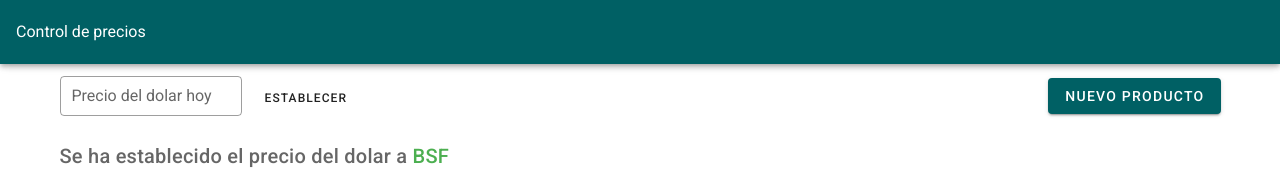
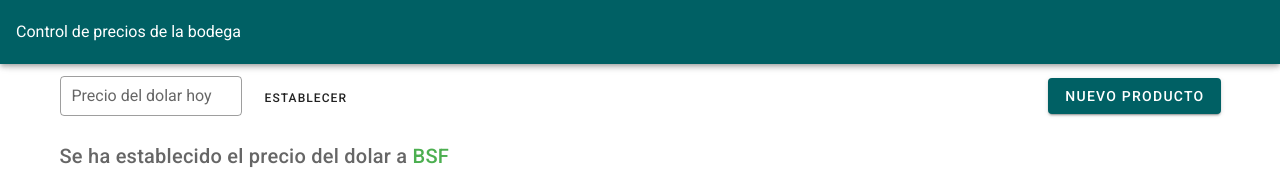
Before and after one commit to Fairplaay/bodega, a Vue app: page / in a window 1280 px wide. Shown: the top 169 px of the page. Built offline with nearby package versions, Linux system fonts and the light colour scheme; no server answers; the database is empty; what vuefire would draw is missing.

Commit message:
rename title

```diff
--- a/src/App.vue
+++ b/src/App.vue
@@ -1,6 +1,6 @@
 <template>
 	<v-app>
-		<v-app-bar app color="primary" dark> Control de precios </v-app-bar>
+		<v-app-bar app color="primary" dark> Control de precios de la bodega </v-app-bar>
 		<v-main>
 			<v-container>
 				<v-row justity="space-between" align="center">
```
Also changed, not shown: 2 other files (tests, documents, lock files or other folders).
